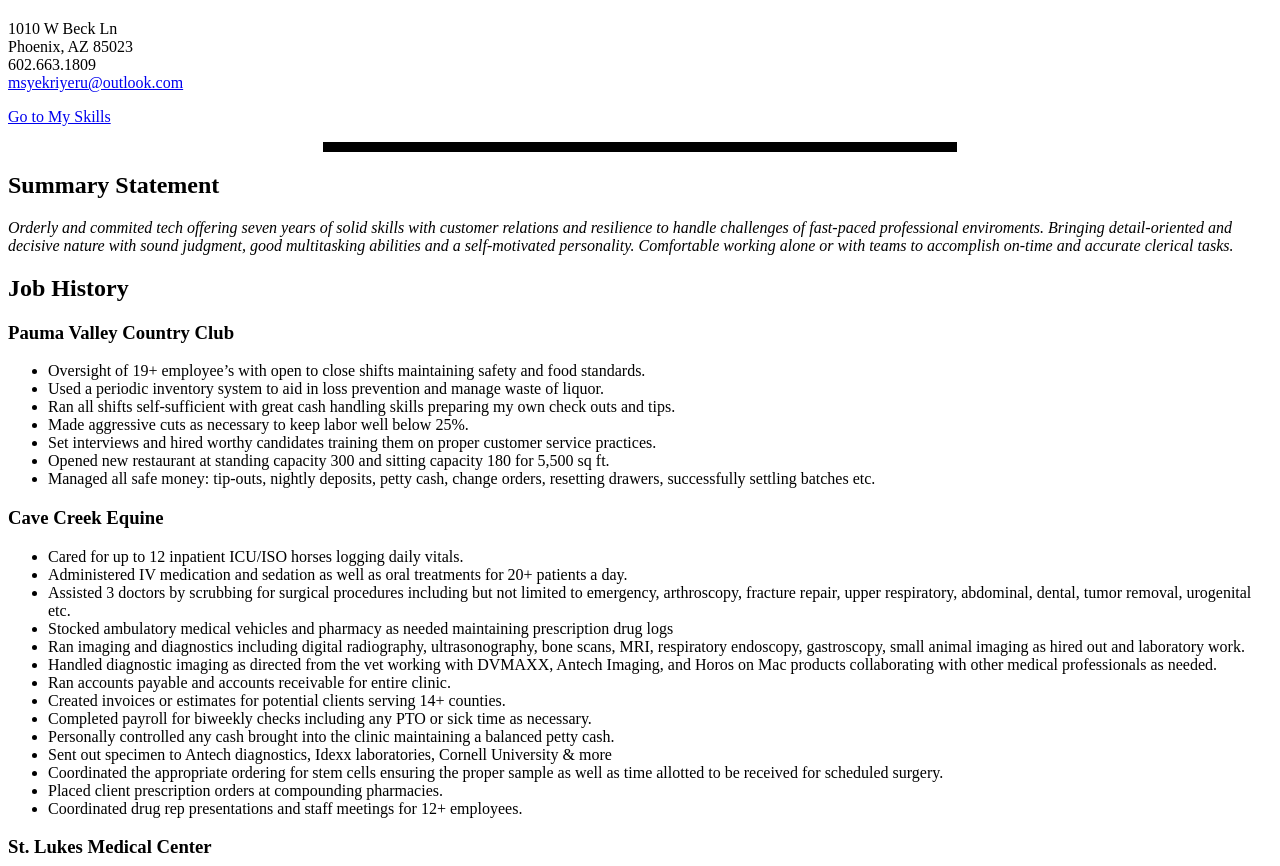
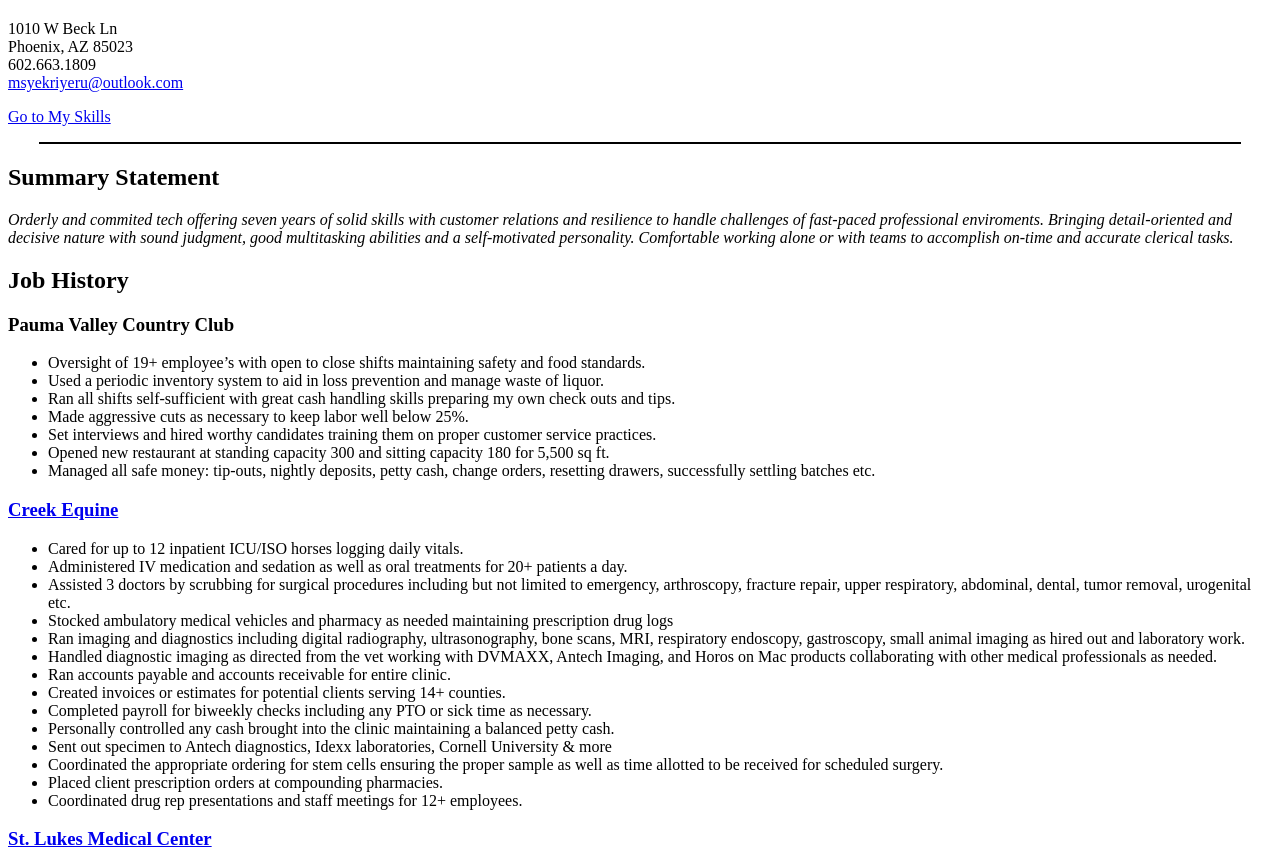
Before and after one commit to Shelly3889/CIS133DA_Spring24, a plain HTML site: page week2/Resume.html in a window 1280 px wide. Shown: the part 60-926 px from the top of the page. Drawn offline with Linux system fonts and the light colour scheme.

Commit message:
addedLinks

```diff
--- a/week2/Resume.html
+++ b/week2/Resume.html
@@ -17,7 +17,7 @@
 
     <p><a href="#skillsList">Go to My Skills</a></p>
 
-    <hr size="10" width="50%" color="black" />
+    <hr size="2" width="95%" color="black" />
 
     <h2>Summary Statement</h2>
     <p><i>
@@ -39,7 +39,7 @@
     </ul>
     </p>
 
-    <h3>Cave Creek Equine</h3>
+    <h3><a href="https://cavecreekequine.com/"> Creek Equine</a></h3>
     <p>
         <ul>
         <li>Cared for up to 12 inpatient ICU/ISO horses logging daily vitals.</li>
@@ -59,7 +59,7 @@
     </ul>
     </p>
 
-    <h3>St. Lukes Medical Center</h3>
+    <h3><a href="https://www.stlukesbehavioralhealth.org/">St. Lukes Medical Center</a></h3>
     <p>
     <ul>
         <li>Collaborated with 9 departments for venipuncture including behavioral health, ICU, and ED.</li>
```
